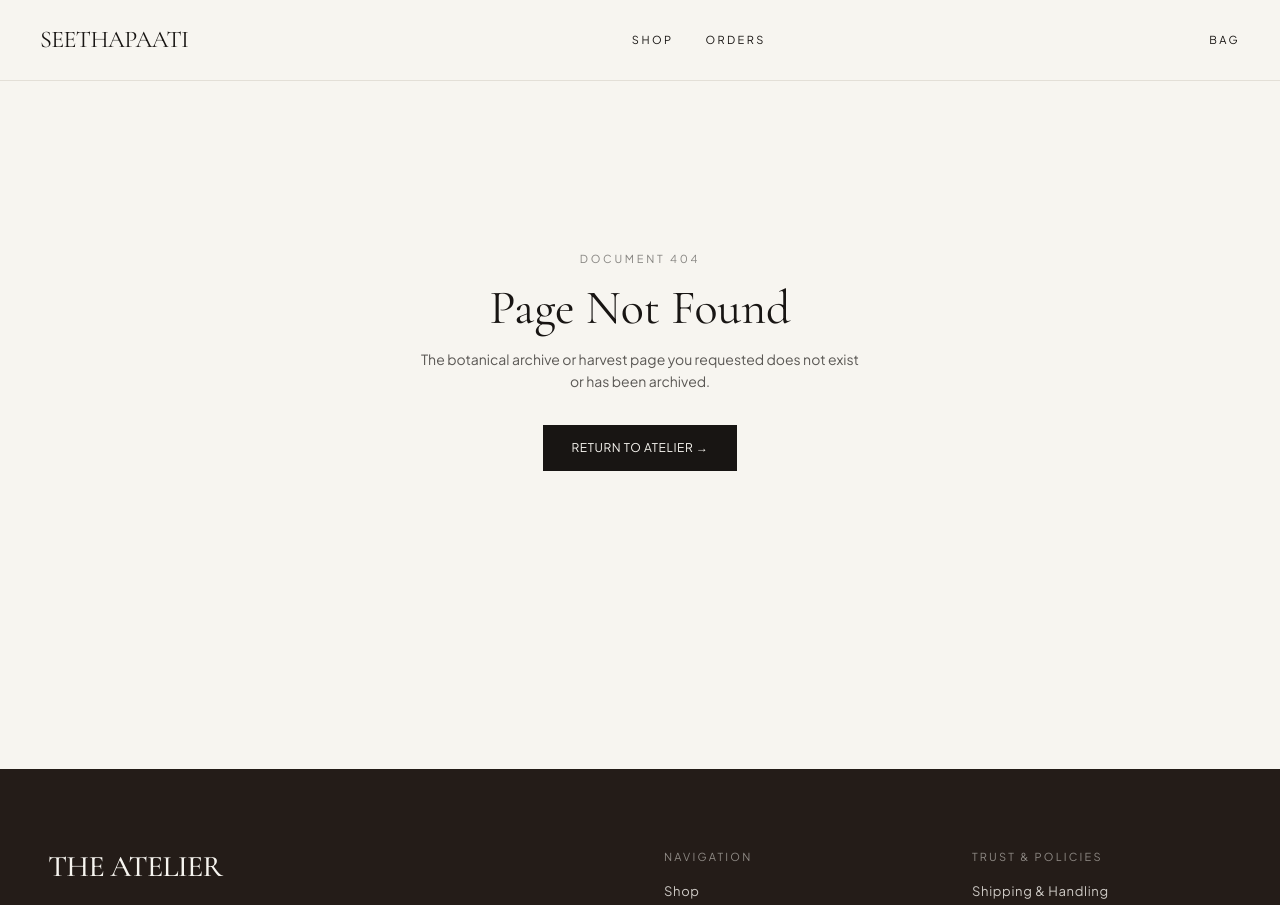
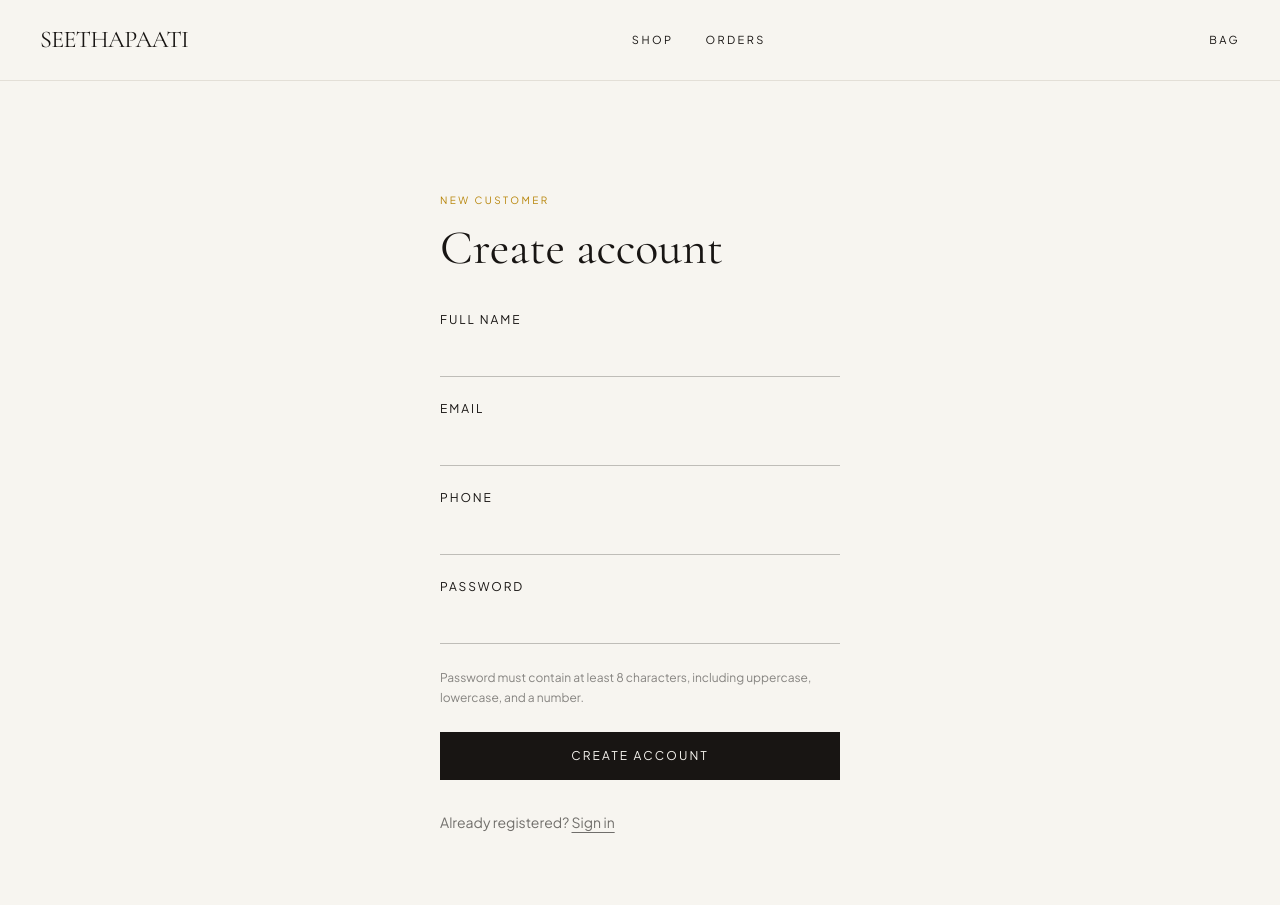
Before and after one commit to VISSHAL-ANAND/seethapaati, a Next.js app in the folder apps/web/: page /account/register in a window 1280 px wide. Before the commit this address had no page. Shown: the top 905 px of the page. Built offline with nearby package versions, Linux system fonts and the light colour scheme; no server answers.

Commit message:
feat(web): add authenticated checkout and account flow

```diff
--- /dev/null
+++ b/apps/web/src/app/account/register/page.tsx
@@ -0,0 +1,46 @@
+'use client';
+
+import { FormEvent, useState } from 'react';
+import Link from 'next/link';
+import { useRouter, useSearchParams } from 'next/navigation';
+import { fetchApi } from '../../../lib/api-client';
+
+export default function RegisterPage() {
+  const router = useRouter();
+  const search = useSearchParams();
+  const next = search.get('next') || '/account/orders';
+  const [form, setForm] = useState({ fullName:'', email:'', phone:'', password:'' });
+  const [error, setError] = useState('');
+  const [loading, setLoading] = useState(false);
+
+  async function submit(event: FormEvent) {
+    event.preventDefault();
+    setError('');
+    setLoading(true);
+    try {
+      await fetchApi('/auth/register', { method:'POST', body:JSON.stringify(form) });
+      await fetchApi('/cart/merge', { method:'POST' });
+      router.replace(next);
+    } catch (err) {
+      setError(err instanceof Error ? err.message : 'Unable to create account');
+    } finally {
+      setLoading(false);
+    }
+  }
+
+  return (
+    <main className="mx-auto max-w-md px-6 py-20 md:py-28">
+      <p className="text-[10px] uppercase tracking-[0.24em] text-[#B8860B]">New customer</p>
+      <h1 className="mt-4 font-serif text-5xl">Create account</h1>
+      <form onSubmit={submit} className="mt-10 space-y-6">
+        {([['fullName','Full name','text'],['email','Email','email'],['phone','Phone','tel'],['password','Password','password']] as const).map(([key,label,type]) =>
+          <label key={key} className="block text-xs uppercase tracking-[0.16em]">{label}<input required={key!=='phone'} type={type} value={form[key]} onChange={e=>setForm({...form,[key]:e.target.value})} className="mt-2 w-full border-b border-[#181513]/25 bg-transparent py-3 outline-none" /></label>
+        )}
+        <p className="text-xs leading-5 text-[#181513]/50">Password must contain at least 8 characters, including uppercase, lowercase, and a number.</p>
+        {error && <p className="text-sm text-red-700">{error}</p>}
+        <button disabled={loading} className="w-full bg-[#181513] px-6 py-4 text-xs uppercase tracking-[0.18em] text-[#F7F5F0] disabled:opacity-50">{loading ? 'Creating…' : 'Create account'}</button>
+      </form>
+      <p className="mt-8 text-sm text-[#181513]/60">Already registered? <Link className="underline underline-offset-4" href={'/account/login?next='+encodeURIComponent(next)}>Sign in</Link></p>
+    </main>
+  );
+}
```
